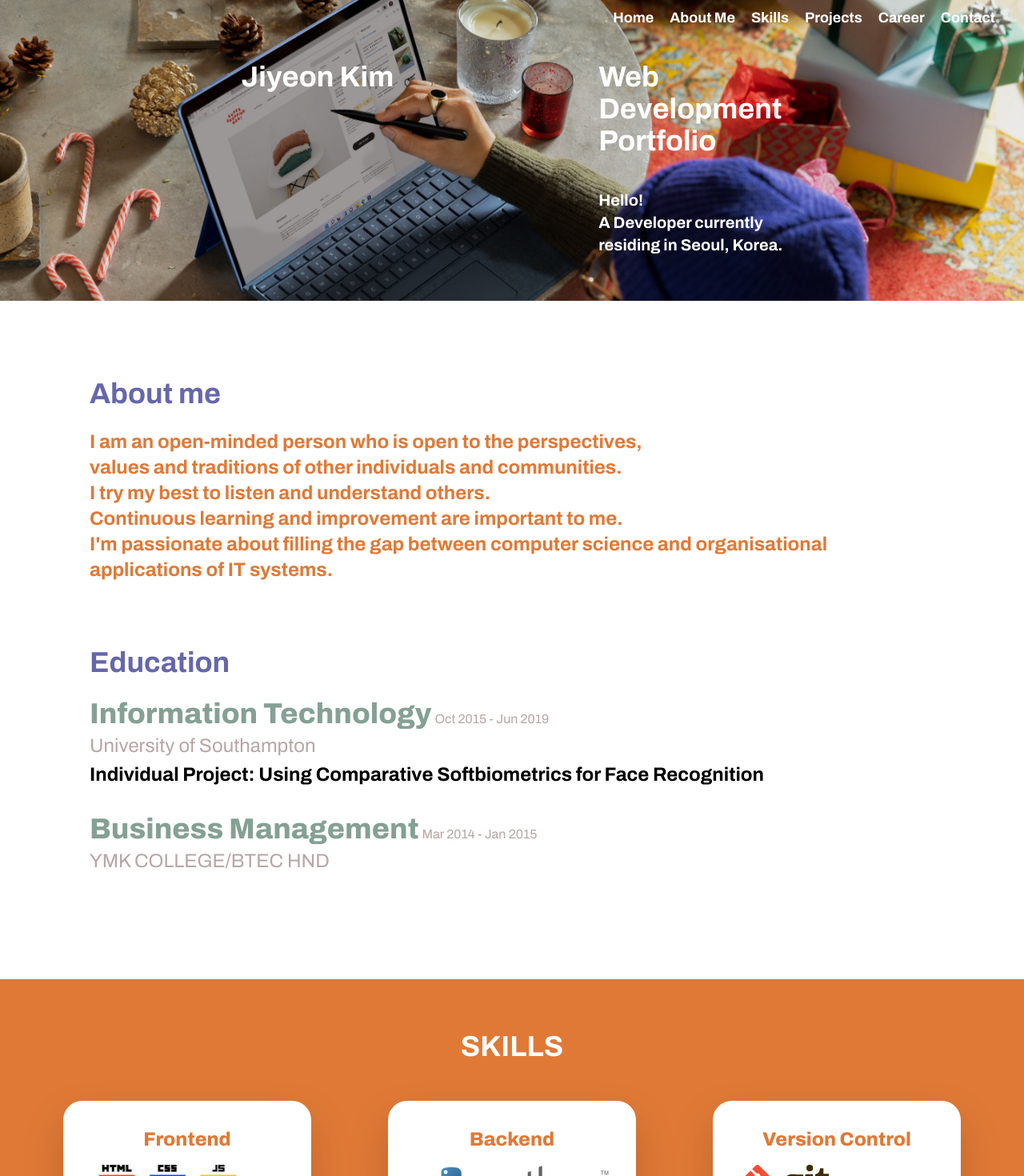
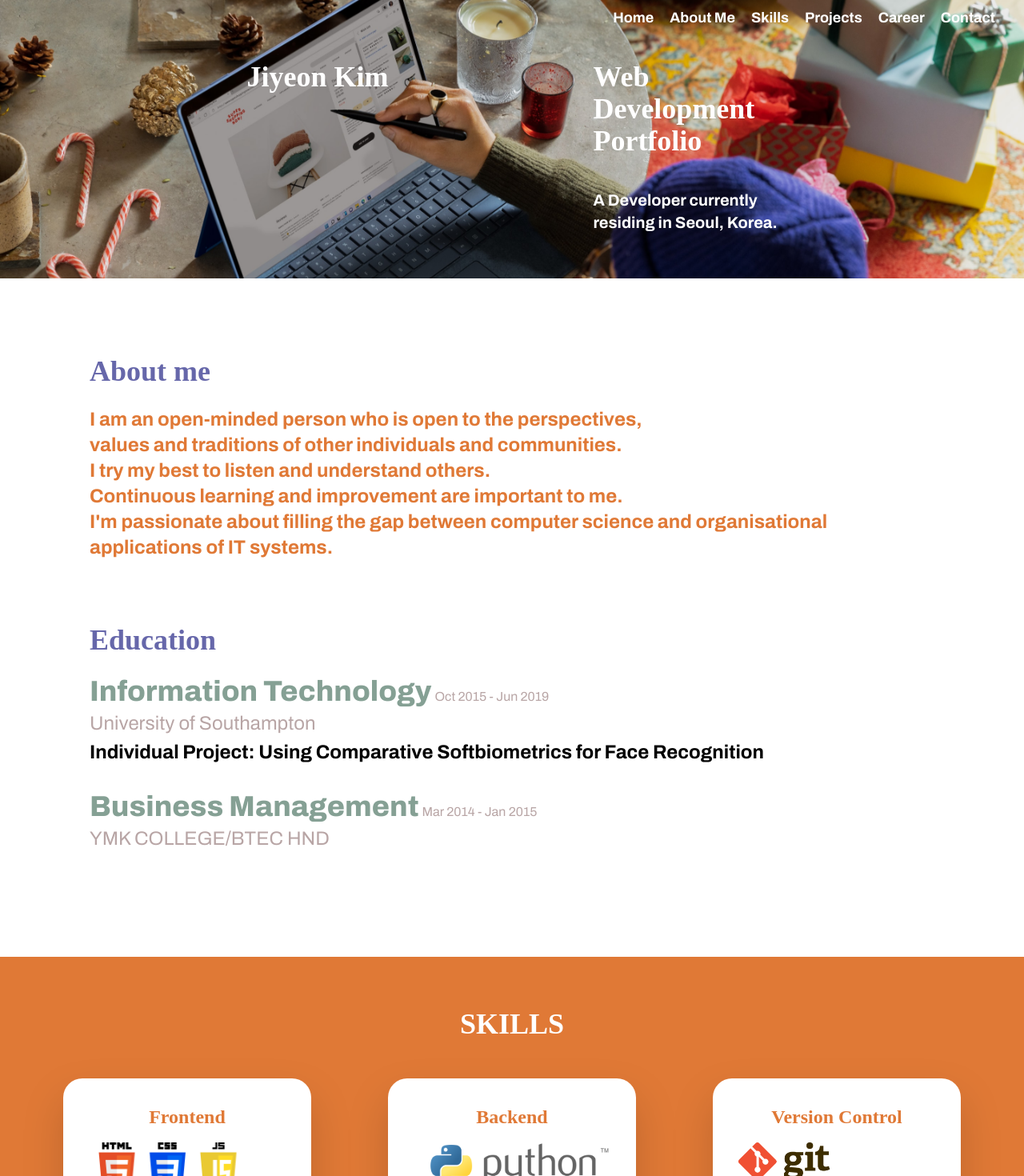
Before and after one commit to april-jiyeon-kim/april-portfolio, a Next.js app: page / in a window 1280 px wide. Shown: the top 1470 px of the page at 80% size. Built offline with nearby package versions, Linux system fonts and the light colour scheme.

Commit message:
feat: apply font style

```diff
--- a/app/components/AboutMe.tsx
+++ b/app/components/AboutMe.tsx
@@ -10,7 +10,9 @@ const AboutMe = (): JSX.Element => {
     <section id="about-me">
       <div className="flex justify-center py-24 px-28 ">
         <div className="flex flex-col justify-center m-auto align-middle ">
-          <h1 className="mb-6 text-4xl font-bold text-purple">About me</h1>
+          <h1 className="mb-6 text-4xl font-bold text-purple font-archivoblack">
+            About me
+          </h1>
           <h2 className="text-2xl font-bold text-orange ">
             {`I am an open-minded person who is open to the perspectives,`}
             <br />
--- a/app/components/Career.tsx
+++ b/app/components/Career.tsx
@@ -9,7 +9,7 @@ const Career = (): JSX.Element => {
   return (
     <section id="career">
       <div className="flex flex-col items-center pt-24 px-28 mb-52 ">
-        <div className="flex flex-col justify-center mb-6 text-4xl font-bold text-black">
+        <div className="flex flex-col justify-center mb-6 text-4xl font-bold text-black font-archivoblack">
           CAREER
         </div>
         <div>
--- a/app/components/CareerCard.tsx
+++ b/app/components/CareerCard.tsx
@@ -18,7 +18,7 @@ const CareerCard: React.FC<CareerCardProps> = ({
     <div className="flex flex-row max-w-6xl mt-32">
       {logo && <Image src={logo} alt={title} width={230} height={217} />}
       <div className="mt-5 ml-44">
-        <h1 className="text-4xl font-bold">{title}</h1>
+        <h1 className="text-4xl font-bold font-archivoblack">{title}</h1>
         <h4 className="mt-2 mb-3 text-lg text-grey">{duration}</h4>
         <p className="text-base ">{description}</p>
       </div>
--- a/app/components/Education.tsx
+++ b/app/components/Education.tsx
@@ -8,7 +8,9 @@ const Education = (): JSX.Element => {
 
   return (
     <div className="mt-20">
-      <h1 className="mb-6 text-4xl font-bold text-purple">Education</h1>
+      <h1 className="mb-6 text-4xl font-bold text-purple font-archivoblack">
+        Education
+      </h1>
       <EducationCard
         title="Information Technology"
         school="University of Southampton"
--- a/app/components/Greetings.tsx
+++ b/app/components/Greetings.tsx
@@ -17,14 +17,14 @@ const Greetings = (): JSX.Element => {
     >
       <div className="flex justify-center px-48 align-middle py-14">
         <div className="flex flex-row ">
-          <h1 className="text-4xl font-bold text-white">Jiyeon Kim</h1>
+          <h1 className="text-4xl font-bold text-white font-karla">
+            Jiyeon Kim
+          </h1>
           <div className="ml-64 ">
-            <h1 className="text-4xl font-bold text-white">
+            <h1 className="text-4xl font-bold text-white font-archivoblack">
               Web <br /> Development <br /> Portfolio
             </h1>
             <p className="mt-10 text-xl font-bold text-white">
-              Hello!
-              <br />
               A Developer currently
               <br /> residing in Seoul, Korea.
             </p>
--- a/app/components/SkillCard.tsx
+++ b/app/components/SkillCard.tsx
@@ -8,7 +8,7 @@ interface SkillCardProps {
 const SkillCard: React.FC<SkillCardProps> = ({ title, skillImg }) => {
   return (
     <div className="drop-shadow-2xl relative px-8 py-8 bg-white rounded-3xl w-[310px] hover:scale-105 ease-in duration-300 ">
-      <h1 className="mb-4 text-2xl font-extrabold text-center text-orange">
+      <h1 className="mb-4 text-2xl font-extrabold text-center text-orange font-archivoblack">
         {title}
       </h1>
       {skillImg && (
--- a/app/components/Skills.tsx
+++ b/app/components/Skills.tsx
@@ -9,7 +9,9 @@ const Skills = (): JSX.Element => {
   return (
     <section id="skills">
       <div className="relative flex flex-col items-center justify-center py-16 px-28 bg-orange">
-        <h1 className="mb-12 text-4xl font-bold text-white">SKILLS</h1>
+        <h1 className="mb-12 text-4xl font-bold text-white font-archivoblack">
+          SKILLS
+        </h1>
         <div className="flex flex-col flex-wrap h-[700px] content-center gap-x-24 gap-y-10">
           <SkillCard
             title="Frontend"
--- a/tailwind.config.js
+++ b/tailwind.config.js
@@ -30,6 +30,12 @@ module.exports = {
         greyBage: "#B8A5A5",
         lightGrey: "#F1F0EC",
       },
+      fontFamily: {
+        archivoblack: ["Archivo_Black"],
+        archivonarrow: ["Archivo_Narrow"],
+        karla: ["Karla"],
+        notosans: ["Noto_Sans", "sans-serif"],
+      },
     },
   },
   plugins: [],
```
